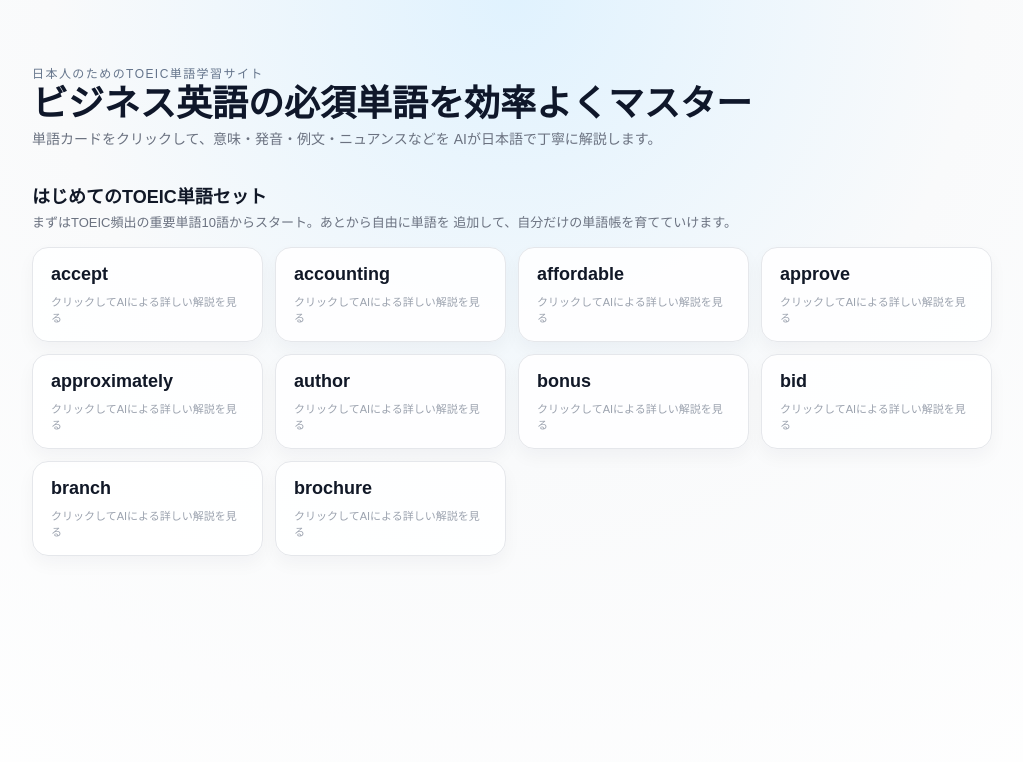
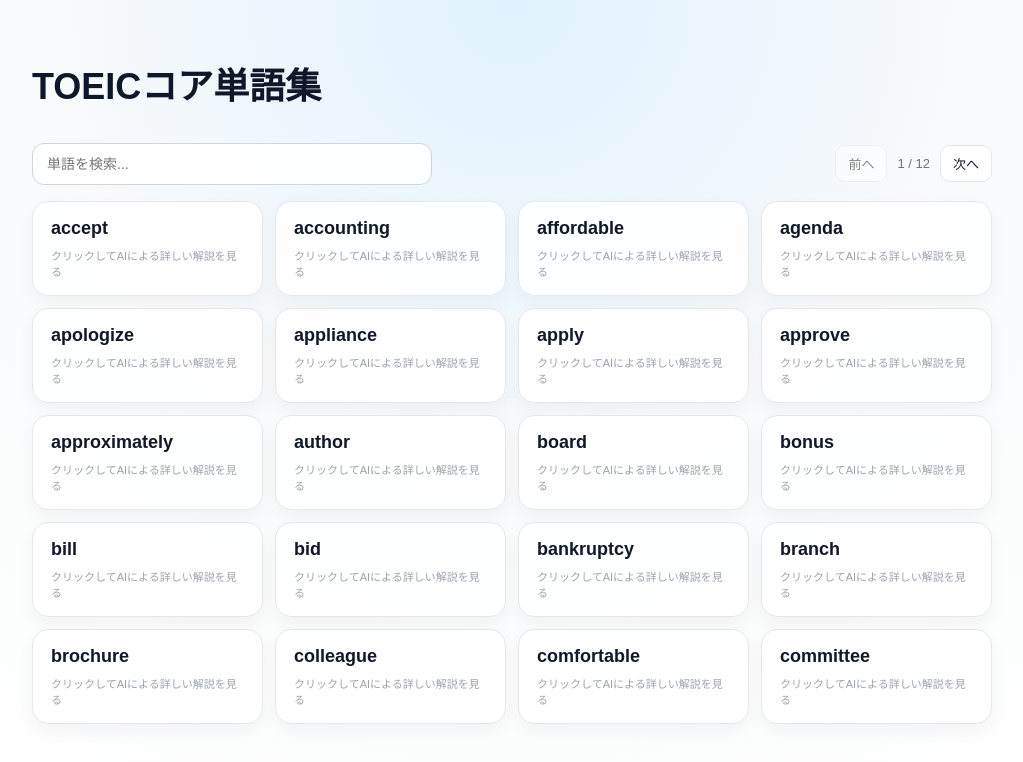
Before and after one commit to Rainnnnnnnn-maker/toeic_website_ver2.0, a Next.js app: page / in a window 1280 px wide. Shown: the top 762 px of the page, without its empty margins (128-1151 px from the left). Built offline with nearby package versions, Linux system fonts and the light colour scheme.

Commit message:
feat: implement word list pagination and search functionality
- Move word list to client component for interactive features
- Add search input and pagination controls
- Load words from external file instead of hardcoded array
- Update styling for new interactive elements

```diff
--- /dev/null
+++ b/src/app/WordsListClient.tsx
@@ -0,0 +1,77 @@
+'use client';
+import { useMemo, useState, useEffect } from "react";
+import Link from "next/link";
+import styles from "./page.module.css";
+import type { Word } from "@/data/words";
+
+type Props = {
+  words: Word[];
+};
+
+export default function WordsListClient({ words }: Props) {
+  const [query, setQuery] = useState("");
+  const [page, setPage] = useState(1);
+  const pageSize = 20;
+
+  useEffect(() => {
+    setPage(1);
+  }, [query]);
+
+  const filtered = useMemo(() => {
+    const q = query.trim().toLowerCase();
+    if (!q) return words;
+    return words.filter((w) => w.term.toLowerCase().includes(q));
+  }, [words, query]);
+
+  const totalPages = Math.max(1, Math.ceil(filtered.length / pageSize));
+  const currentPage = Math.min(page, totalPages);
+  const start = (currentPage - 1) * pageSize;
+  const current = filtered.slice(start, start + pageSize);
+
+  return (
+    <section className={styles.gridSection}>
+      <div className={styles.controlsRow}>
+        <input
+          value={query}
+          onChange={(e) => setQuery(e.target.value)}
+          className={styles.searchInput}
+          placeholder="単語を検索..."
+          aria-label="単語検索"
+        />
+        <div className={styles.pagination}>
+          <button
+            className={styles.pageButton}
+            onClick={() => setPage((p) => Math.max(1, p - 1))}
+            disabled={currentPage === 1}
+            aria-label="前のページ"
+          >
+            前へ
+          </button>
+          <span className={styles.pageInfo}>
+            {currentPage} / {totalPages}
+          </span>
+          <button
+            className={styles.pageButton}
+            onClick={() => setPage((p) => Math.min(totalPages, p + 1))}
+            disabled={currentPage >= totalPages}
+            aria-label="次のページ"
+          >
+            次へ
+          </button>
+        </div>
+      </div>
+      <div className={styles.wordGrid}>
+        {current.map((word) => (
+          <Link
+            key={word.slug}
+            href={`/words/${word.slug}`}
+            className={styles.wordCard}
+          >
+            <span className={styles.wordText}>{word.term}</span>
+            <span className={styles.wordMeta}>クリックしてAIによる詳しい解説を見る</span>
+          </Link>
+        ))}
+      </div>
+    </section>
+  );
+}
--- a/src/app/page.module.css
+++ b/src/app/page.module.css
@@ -46,6 +46,60 @@
   gap: 16px;
 }
 
+.controlsRow {
+  display: flex;
+  flex-direction: column;
+  gap: 12px;
+}
+
+.searchInput {
+  width: 100%;
+  border: 1px solid #d1d5db;
+  border-radius: 12px;
+  padding: 12px 14px;
+  font-size: 14px;
+  background: rgba(255, 255, 255, 0.9);
+  transition: border-color 0.18s ease, box-shadow 0.18s ease;
+}
+
+.searchInput:focus {
+  outline: none;
+  border-color: #93c5fd;
+  box-shadow: 0 0 0 3px rgba(147, 197, 253, 0.35);
+}
+
+.pagination {
+  display: flex;
+  align-items: center;
+  gap: 10px;
+}
+
+.pageButton {
+  padding: 8px 12px;
+  border-radius: 10px;
+  border: 1px solid #e5e7eb;
+  background: #ffffff;
+  color: #111827;
+  font-size: 13px;
+  transition: background 0.18s ease, box-shadow 0.18s ease, border-color 0.18s ease;
+}
+
+.pageButton:disabled {
+  opacity: 0.5;
+  cursor: not-allowed;
+}
+
+.pageButton:hover {
+  background: #f3f4f6;
+  border-color: #d1d5db;
+  box-shadow: 0 8px 18px rgba(15, 23, 42, 0.08);
+}
+
+.pageInfo {
+  font-size: 13px;
+  color: #6b7280;
+}
+
 .gridHeader {
   display: flex;
   flex-direction: column;
@@ -77,8 +131,8 @@
   background: rgba(255, 255, 255, 0.9);
   border: 1px solid #e5e7eb;
   box-shadow: 0 8px 18px rgba(15, 23, 42, 0.04);
-  transition: transform 0.18s ease, box-shadow 0.18s ease, border-color 0.18s ease,
-    background 0.18s ease;
+  transition: border-color 0.18s ease, background 0.18s ease, box-shadow 0.18s ease;
+  cursor: pointer;
 }
 
 .wordText {
@@ -93,12 +147,35 @@
   color: #9ca3af;
 }
 
+.wordCard:focus-visible {
+  border-color: #93c5fd;
+  background: #eff6ff;
+  box-shadow: inset 0 3px 12px rgba(15, 23, 42, 0.08), inset 0 -3px 12px rgba(147, 197, 253, 0.22);
+}
+
+.wordCard:focus {
+  border-color: #93c5fd;
+  background: #eff6ff;
+  box-shadow: inset 0 3px 12px rgba(15, 23, 42, 0.08), inset 0 -3px 12px rgba(147, 197, 253, 0.22);
+}
+
+.wordCard:hover {
+  border-color: #60a5fa;
+  background: #eaf3ff;
+  box-shadow: inset 0 2px 10px rgba(15, 23, 42, 0.06), inset 0 -2px 10px rgba(147, 197, 253, 0.18);
+}
+
+.wordCard:active {
+  border-color: #3b82f6;
+  background: #e6f0ff;
+  box-shadow: inset 0 4px 14px rgba(15, 23, 42, 0.12), inset 0 -4px 14px rgba(147, 197, 253, 0.28);
+}
+
 @media (hover: hover) and (pointer: fine) {
   .wordCard:hover {
-    transform: translateY(-3px);
-    box-shadow: 0 16px 30px rgba(15, 23, 42, 0.1);
     border-color: #bfdbfe;
-    background: #eff6ff;
+    background: #f0f7ff;
+    box-shadow: inset 0 2px 8px rgba(15, 23, 42, 0.06);
   }
 }
 
@@ -109,6 +186,16 @@
 
   .title {
     font-size: 32px;
+  }
+
+  .controlsRow {
+    flex-direction: row;
+    justify-content: space-between;
+    align-items: center;
+  }
+
+  .searchInput {
+    max-width: 400px;
   }
 
   .wordGrid {
--- a/src/app/page.tsx
+++ b/src/app/page.tsx
@@ -1,6 +1,6 @@
-import Link from "next/link";
 import styles from "./page.module.css";
 import { getAllWords } from "@/data/words";
+import WordsListClient from "./WordsListClient";
 
 export default function Home() {
   const words = getAllWords();
@@ -9,37 +9,9 @@ export default function Home() {
     <div className={styles.page}>
       <main className={styles.main}>
         <header className={styles.header}>
-          <div>
-            <p className={styles.tagline}>日本人のためのTOEIC単語学習サイト</p>
-            <h1 className={styles.title}>ビジネス英語の必須単語を効率よくマスター</h1>
-            <p className={styles.subtitle}>
-              単語カードをクリックして、意味・発音・例文・ニュアンスなどを
-              AIが日本語で丁寧に解説します。
-            </p>
-          </div>
+          <h1 className={styles.title}>TOEICコア単語集</h1>
         </header>
-
-        <section className={styles.gridSection}>
-          <div className={styles.gridHeader}>
-            <h2 className={styles.sectionTitle}>はじめてのTOEIC単語セット</h2>
-            <p className={styles.sectionDescription}>
-              まずはTOEIC頻出の重要単語10語からスタート。あとから自由に単語を
-              追加して、自分だけの単語帳を育てていけます。
-            </p>
-          </div>
-          <div className={styles.wordGrid}>
-            {words.map((word) => (
-              <Link
-                key={word.slug}
-                href={`/words/${word.slug}`}
-                className={styles.wordCard}
-              >
-                <span className={styles.wordText}>{word.term}</span>
-                <span className={styles.wordMeta}>クリックしてAIによる詳しい解説を見る</span>
-              </Link>
-            ))}
-          </div>
-        </section>
+        <WordsListClient words={words} />
       </main>
     </div>
   );
--- a/src/data/words.ts
+++ b/src/data/words.ts
@@ -1,25 +1,34 @@
+import fs from "node:fs";
+import path from "node:path";
+
 export type Word = {
   slug: string;
   term: string;
 };
 
-export const WORDS: Word[] = [
-  { slug: "accept", term: "accept" },
-  { slug: "accounting", term: "accounting" },
-  { slug: "affordable", term: "affordable" },
-  { slug: "approve", term: "approve" },
-  { slug: "approximately", term: "approximately" },
-  { slug: "author", term: "author" },
-  { slug: "bonus", term: "bonus" },
-  { slug: "bid", term: "bid" },
-  { slug: "branch", term: "branch" },
-  { slug: "brochure", term: "brochure" },
-];
+function loadWordsFromFile(): Word[] {
+  const filePath = path.join(process.cwd(), ".doc", "word.txt");
+  const content = fs.readFileSync(filePath, "utf-8");
+  const seen = new Set<string>();
+  const lines = content.split(/\r?\n/);
+  const words: Word[] = [];
+  for (const raw of lines) {
+    const term = raw.trim();
+    if (!term) continue;
+    const slug = term.toLowerCase();
+    if (seen.has(slug)) continue;
+    seen.add(slug);
+    words.push({ slug, term });
+  }
+  return words;
+}
+
+const WORD_CACHE: Word[] = loadWordsFromFile();
 
 export function getAllWords() {
-  return WORDS;
+  return WORD_CACHE;
 }
 
 export function getWordBySlug(slug: string) {
-  return WORDS.find((word) => word.slug === slug);
+  return WORD_CACHE.find((word) => word.slug === slug);
 }
```
